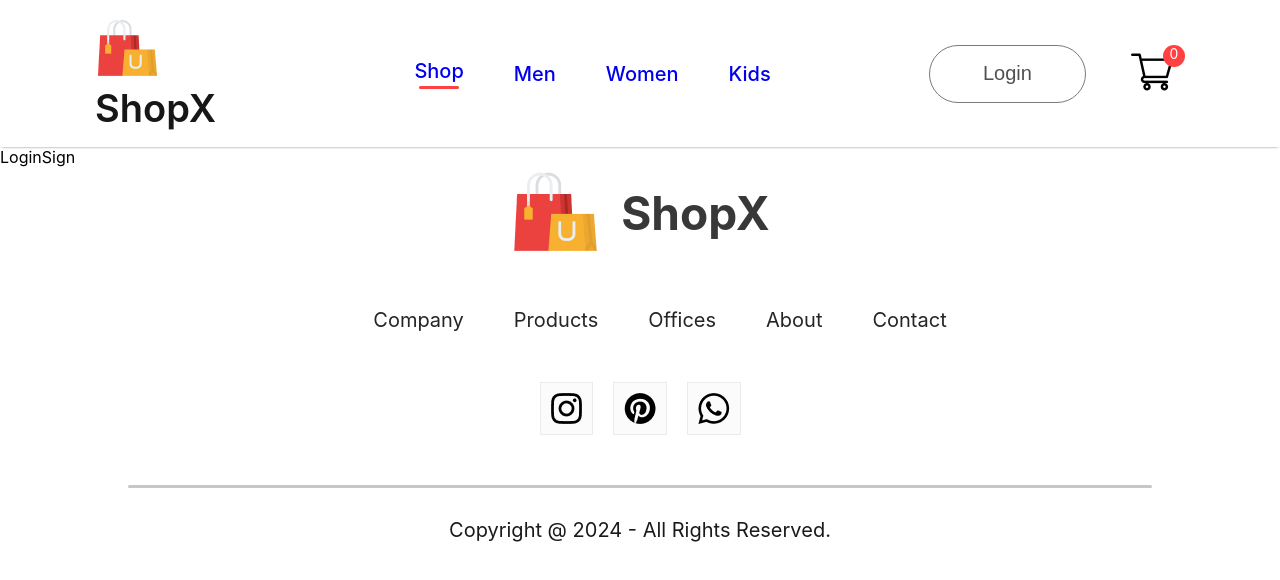
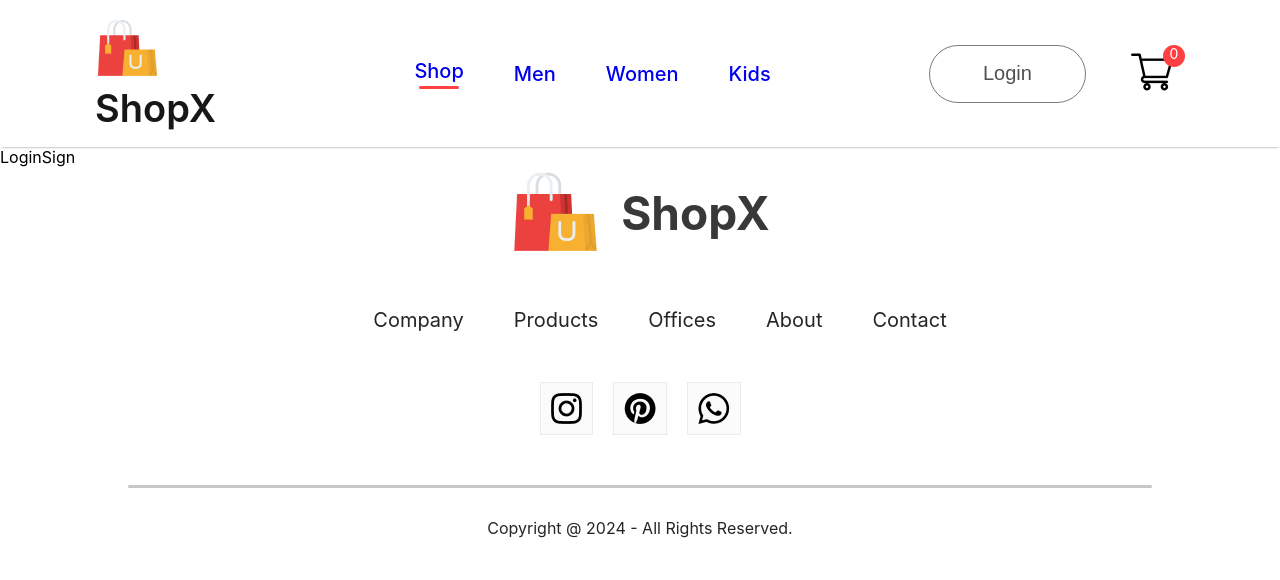
Before and after one commit to Bratpfanne92/backendModulFinalProject, a React (Vite) app in the folder frontend/: page /login in a window 1280 px wide. Shown: the top 580 px of the page. Built offline with nearby package versions, Linux system fonts and the light colour scheme.

Commit message:
Readme edit

```diff
--- a/frontend/src/Components/Footer/Footer.css
+++ b/frontend/src/Components/Footer/Footer.css
@@ -45,10 +45,10 @@
   color: #1a1a1a;
   font-size: 20px;
 }
-/* .footer-copyright p {
+.footer-copyright p {
   font-size: 16px;
   color: #252525;
-} */
+}
 .footer-copyright hr {
   width: 80%;
   border: none;
```
Also changed, not shown: frontend/src/Components/README.md.
